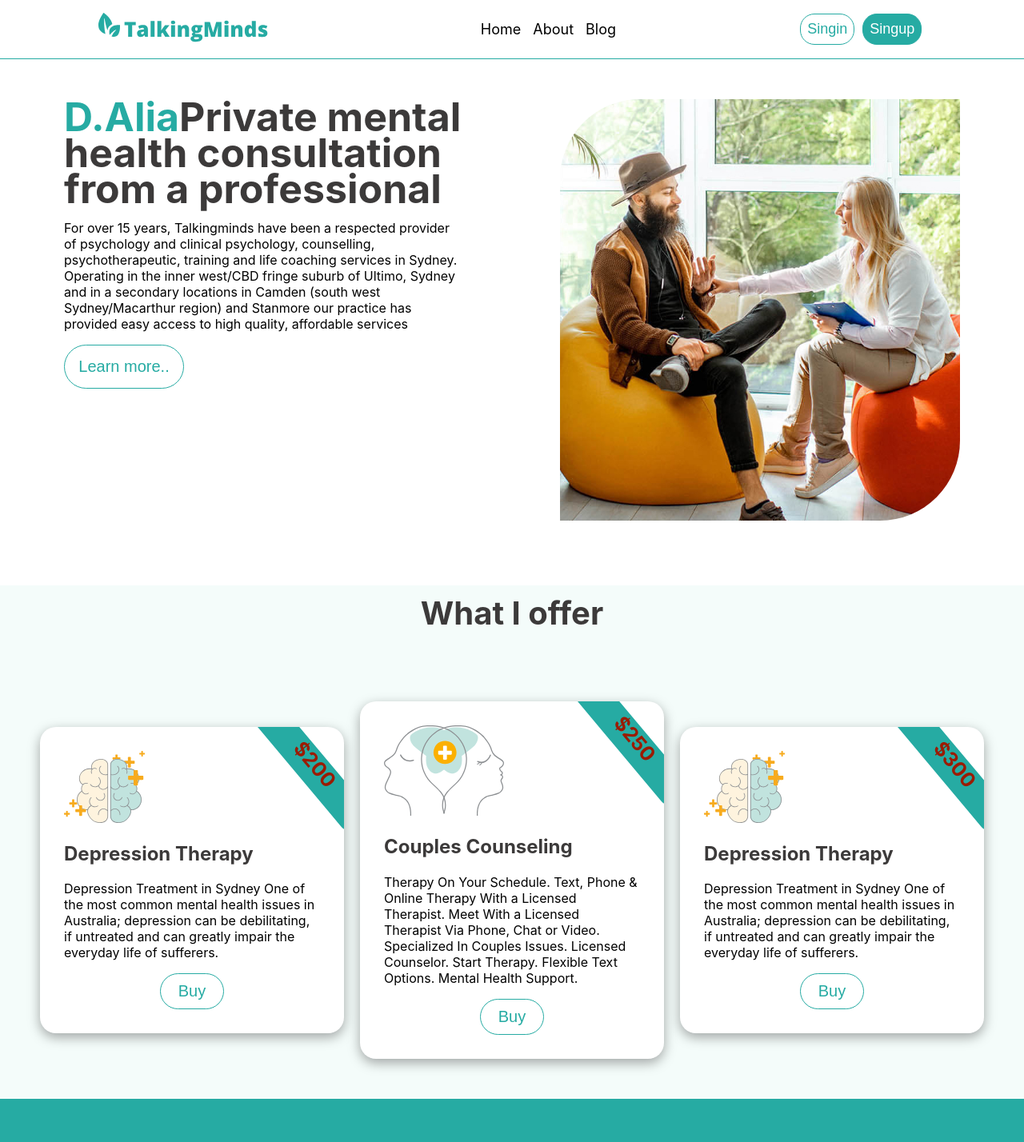
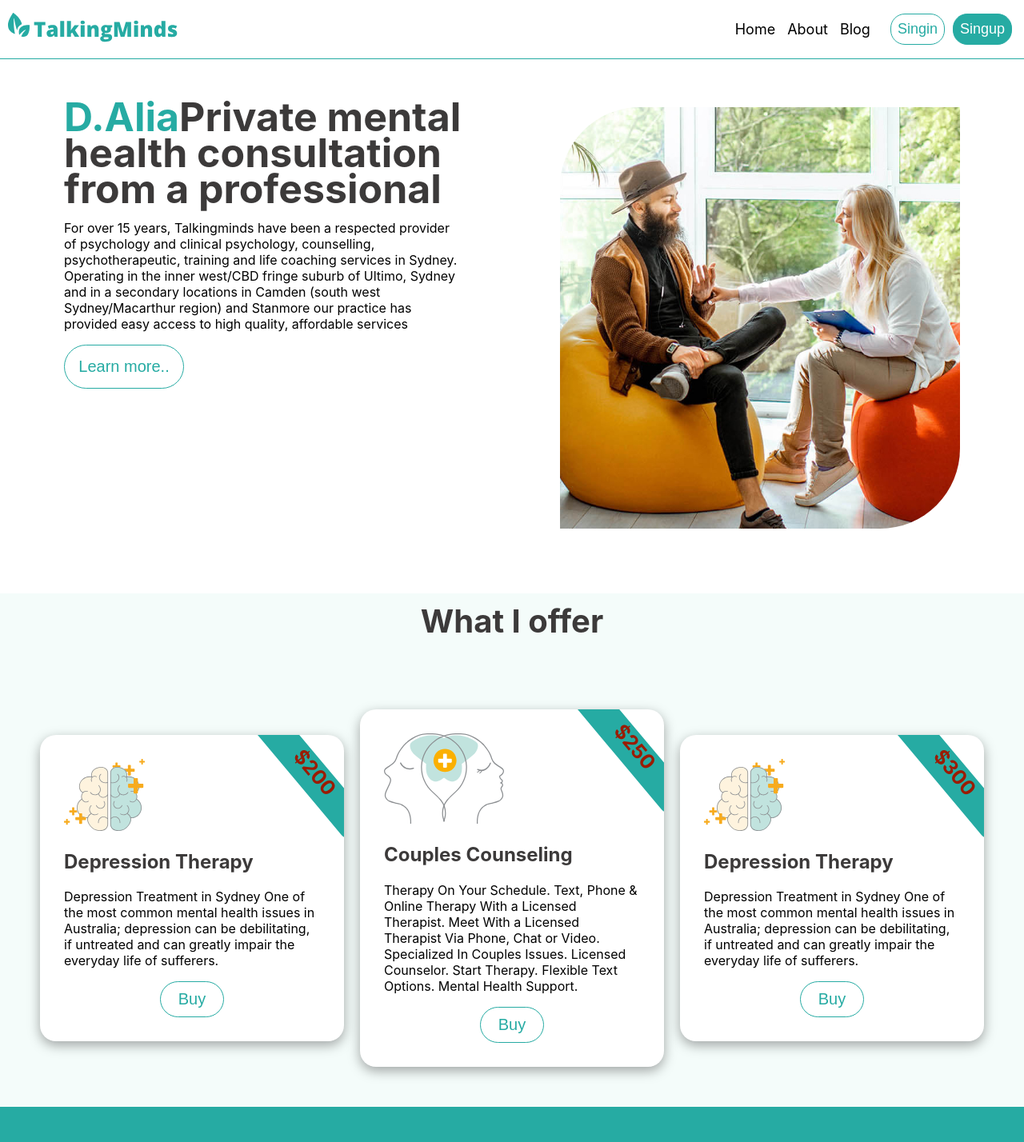
Before and after one commit to Md-Rasel-Ahmed/service-provider, a React (Create React App) app: page / in a window 1280 px wide. Shown: the top 1428 px of the page at 80% size. Built offline with nearby package versions, Linux system fonts and the light colour scheme; no server answers.

Commit message:
responsive menu done

```diff
--- a/src/components/Footer/Footer.js
+++ b/src/components/Footer/Footer.js
@@ -32,12 +32,7 @@ const Footer = () => {
               </Link>
             </ul>
           </div>
-          <div className={F.social}>
-            <button>
-              <img src={fbIcon} alt="" />
-            </button>
-            <button>a</button>
-          </div>
+          <div className={F.social}></div>
         </footer>
         <p style={{ color: "white", textAlign: "center" }}>
           Copyright &copy; {new Date().getFullYear()} Talking minds | Privacy
--- a/src/components/Home/Home.module.css
+++ b/src/components/Home/Home.module.css
@@ -18,6 +18,7 @@
     color: #26ABA3;
 }
 .homeImg img {
+    margin-top: 10px;
     width:500px;
     border-top-left-radius: 100px;
     border-bottom-right-radius: 100px;
@@ -38,3 +39,10 @@
     background:orange;
     color: #fff;
 }
+
+@media only screen and (max-width: 460px) {
+.homeImg img {
+   width: 300px;
+
+}
+}
--- a/src/components/Navbar/Navbar.js
+++ b/src/components/Navbar/Navbar.js
@@ -1,4 +1,4 @@
-import React from "react";
+import React, { useState } from "react";
 import N from "./Navbar.module.css";
 import logo from "../../img/Logo2.svg";
 import { Link, useNavigate } from "react-router-dom";
@@ -6,9 +6,11 @@ import { useAuthState } from "react-firebase-hooks/auth";
 import auth from "../../firebase.init";
 import { toast } from "react-toastify";
 import { signOut } from "firebase/auth";
+import { MenuIcon, XIcon } from "@heroicons/react/solid";
+
 const Navbar = () => {
   const [user, loading, error] = useAuthState(auth);
-
+  const [open, setOpen] = useState(false);
   const navigate = useNavigate();
   const singinBtn = () => {
     navigate("/login");
@@ -25,6 +27,11 @@ const Navbar = () => {
         // An error happened.
       });
   };
+  let openmenu = { display: "block", top: "0px" };
+  let closemenu = {
+    display: "none",
+    top: "-100px",
+  };
   return (
     <div>
       <nav className={N.nav}>
@@ -32,8 +39,16 @@ const Navbar = () => {
           <Link to="/">
             <img src={logo} alt="" />
           </Link>
+          <div className={N.icon} onClick={() => setOpen(!open)}>
+            {open ? (
+              <XIcon style={{ width: "40px" }} />
+            ) : (
+              <MenuIcon style={{ width: "40px" }} />
+            )}
           </div>
-        <div className={N.menus}>
+        </div>
+
+        <div className={N.menus} style={open ? openmenu : closemenu}>
           <ul>
             <Link className={N.link} to="/">
               Home
@@ -45,7 +60,6 @@ const Navbar = () => {
               Blog
             </Link>
           </ul>
-        </div>
           <div className={N.users}>
             {user?.email ? (
               <button onClick={singoutBtn}>Logout</button>
@@ -57,6 +71,7 @@ const Navbar = () => {
               </>
             )}
           </div>
+        </div>
       </nav>
     </div>
   );
--- a/src/components/Navbar/Navbar.module.css
+++ b/src/components/Navbar/Navbar.module.css
@@ -3,7 +3,12 @@
     align-items: center;
     padding:10px;
     border-bottom: 1px solid #26ABA3;
-    justify-content:space-around;
+    justify-content:space-between;
+}
+.menus{
+    display: flex;
+    align-items: center;
+    gap: 20px;
 }
 .menus ul {
     display: flex;
@@ -46,3 +51,31 @@ color: #26ABA3;
     color: #fff;
     transition: 0.2s ease-in-out;
 }
+@media only screen and (max-width: 800px) {
+    .menus {
+       position: absolute;
+       background-color: #ddd;
+       padding:10px;
+       text-align:center;
+       left: 0%;
+       transition: 0.3s ease-in-out;
+    }
+    .logo{
+        width: 100%;
+        display: flex;
+        justify-content:space-between;
+    }
+}
+@media only screen and (min-width: 801px) {
+    .menus {
+     display:block !important;
+     width: 100%;
+     display:flex !important;
+    justify-content:flex-end;
+    }
+
+    .icon{
+       display: none;
+    }
+
+}
--- a/src/components/Service/Services.module.css
+++ b/src/components/Service/Services.module.css
@@ -1,6 +1,7 @@
 .container {
     display: flex;
     justify-content: center;
+    flex-wrap: wrap;
     align-items: center;
     gap: 20px;
     padding:50px 20px;
```
Lines whose indentation alone changed are shown as unchanged.
